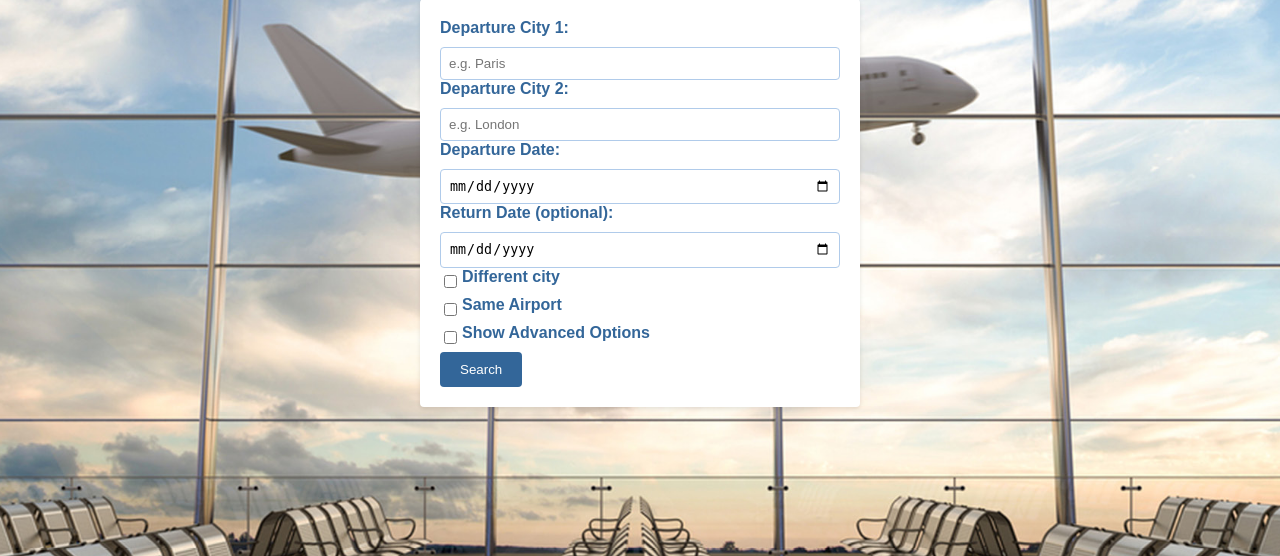
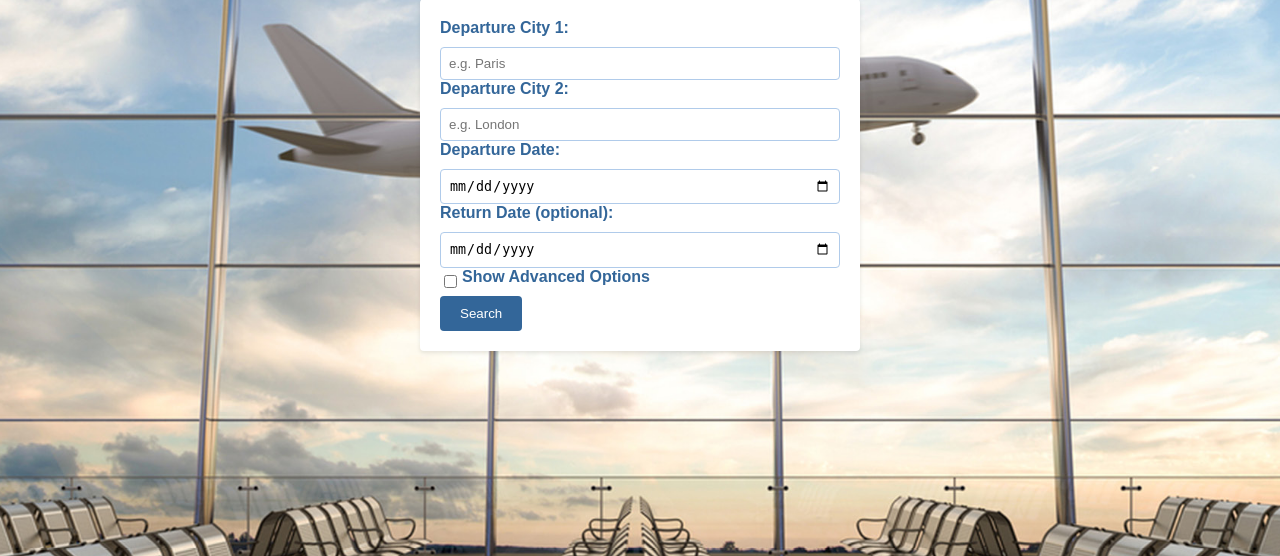
Before and after one commit to DadeOrsu/Fly2Meet, a Flask app: page / in a window 1280 px wide. Shown: the part 80-636 px from the top of the page. Run offline with Flask 3, Linux system fonts and the light colour scheme.

Commit message:
migliorato form di ricerca per effettuare ricerche veloci.

```diff
--- a/templates/index.html
+++ b/templates/index.html
@@ -41,13 +41,13 @@
         <input type="text" id="target_countries" name="target_countries" placeholder="e.g. Italy, Germany" autocomplete="off" class="advanced-option">
 
         <div class="checkbox">
-            <input type="checkbox" id="different_city" name="different_city">
-            <label for="different_city">Different city</label>
+            <input type="checkbox" id="different_city" name="different_city" class="advanced-option">
+            <label for="different_city" class="advanced-option">Different city</label>
         </div>
 
         <div class="checkbox">
-            <input type="checkbox" id="same_airport" name="same_airport">
-            <label for="same_airport">Same Airport</label>
+            <input type="checkbox" id="same_airport" name="same_airport" class="advanced-option">
+            <label for="same_airport" class="advanced-option">Same Airport</label>
         </div>
 
         <div class="checkbox">
```
